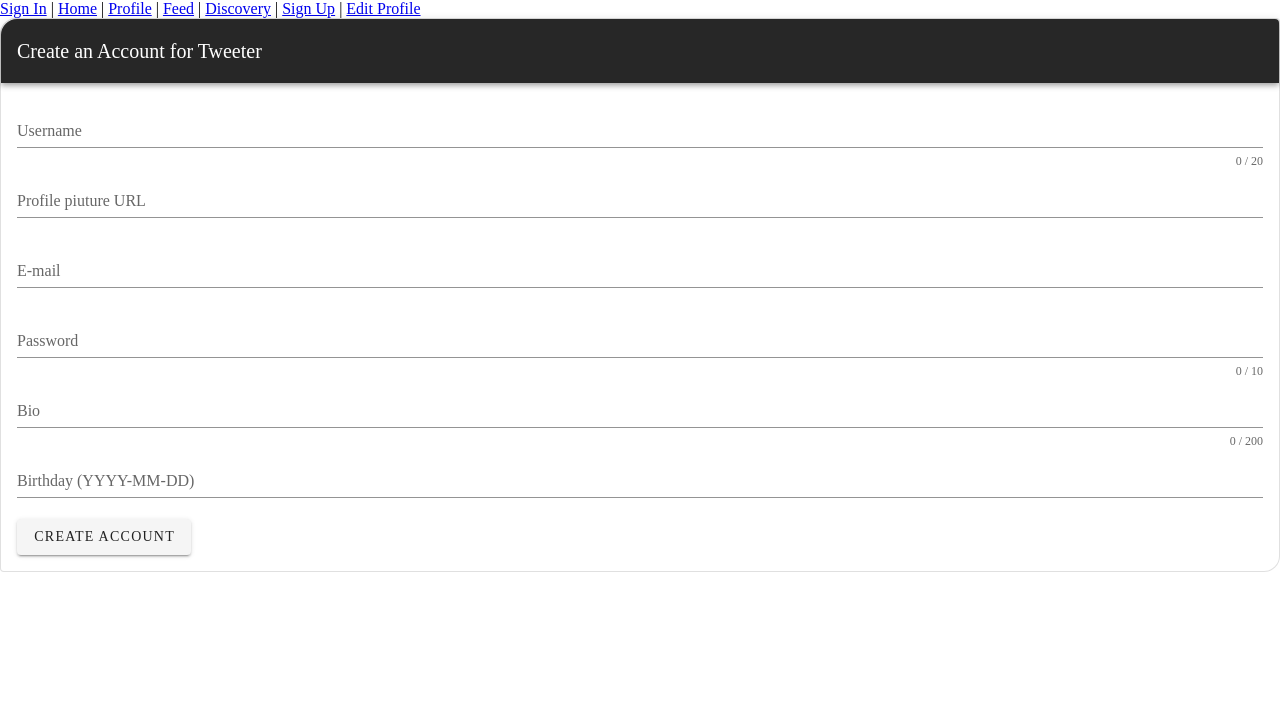
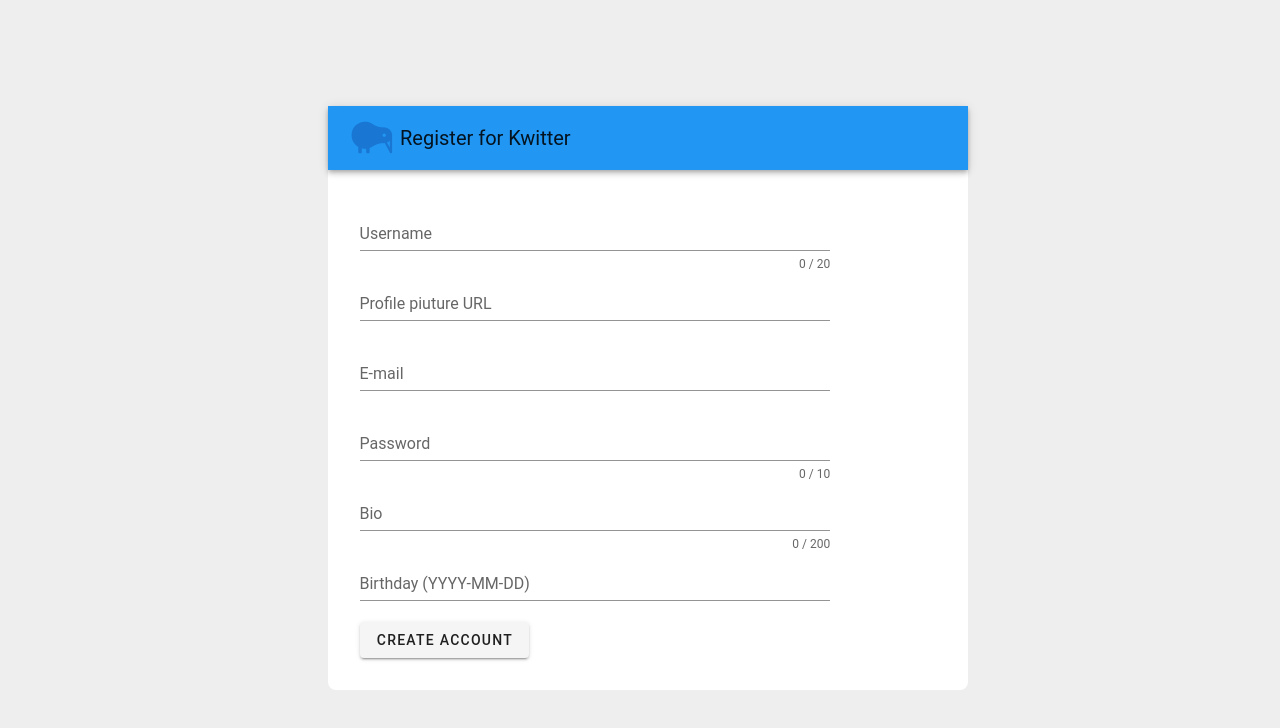
Before and after one commit to jackienguy/Tweeter, a Vue app in the folder tweeterproject/: page /#/Register in a window 1280 px wide. Shown: the top 728 px of the page. Built offline with nearby package versions, Linux system fonts and the light colour scheme.

Commit message:
updated register page to include vuetify wireframe for layout and style

```diff
--- a/tweeterproject/src/components/UserTweets.vue
+++ b/tweeterproject/src/components/UserTweets.vue
@@ -1,4 +1,5 @@
 <template>
+    <div>
         <div>
             <TweetBody
             v-for="tweet in tweets"
@@ -9,7 +10,9 @@
             :tweetId="tweet.tweetId"
             :userId="tweet.userId"
             />
+        </div>>
     </div>
+
 </template>
 
 <script>
@@ -27,6 +30,7 @@
             }
         },
          mounted () {
+            this.getTweets();
             this.getTweets()
         },
         methods: {
--- a/tweeterproject/src/router/index.js
+++ b/tweeterproject/src/router/index.js
@@ -18,6 +18,7 @@
   {
     path: '/Profile/:id',
     name: 'Profile',
+    props: true,
     component: Profile
   },
   {
--- a/tweeterproject/src/views/Profile.vue
+++ b/tweeterproject/src/views/Profile.vue
@@ -15,16 +15,7 @@
       app
     >
 
-      <UserInfoSheet
-        :userId="userId"
-        :bio="bio"
-        :username="username"
-        :email="email"
-        :password="password"
-        :birthdate="birthdate"
-        :imageUrl="imageUrl"
-        :bannerUrl="bannerUrl"
-      />
+      <UserInfoSheet/>
 
       <v-divider></v-divider>
 
--- a/tweeterproject/src/views/Register.vue
+++ b/tweeterproject/src/views/Register.vue
@@ -1,10 +1,38 @@
 <template>
 <!-- The form is from Vuetify -->
-  <form>
-    <v-card  elevation="12" outlined shaped tile>
-        <v-toolbar dark color="blue">
-            <v-toolbar-title>Create an Account for Tweeter</v-toolbar-title>
+<v-app id="inspire">
+    <v-app-bar
+      app
+      color="grey lighten-3"
+      flat
+    >
+    </v-app-bar>
+
+    <v-main class="grey lighten-3">
+      <v-container>
+          <v-col>
+            <v-sheet
+              id="registerForm"
+              min-height="60vh"
+              width="50vw"
+              rounded="lg"
+            >
+            <v-toolbar color="blue">
+              <v-icon
+              large
+              color="blue darken-2"
+              class="ma-2"
+              >
+                  fas fa-kiwi-bird
+              </v-icon>
+              <v-toolbar-title>Register for Kwitter</v-toolbar-title>
             </v-toolbar>
+            <v-card-text>
+              <v-row>
+                  <v-col
+                      cols="12"
+                      md="10"
+                  >
                       <v-card-text>
                         <v-text-field
                             v-model="username"
@@ -57,11 +85,16 @@
                             @input="$v.birthdate.$touch()"
                             @blur="$v.birthdate.$touch()"
                         ></v-text-field>
-
                         <v-btn class="mr-4" @click="submitSignup">Create Account</v-btn>
                       </v-card-text>
-    </v-card>
-  </form>
+                  </v-col>
+              </v-row>
+            </v-card-text>
+            </v-sheet>
+          </v-col>
+      </v-container>
+    </v-main>
+</v-app>
 </template>
 
 <script>
@@ -166,4 +199,7 @@
 </script>
 
 <style lang="scss" scoped>
+  #registerForm {
+    margin-left: 20vw
+  }
 </style>
--- a/tweeterproject/src/views/SignIn.vue
+++ b/tweeterproject/src/views/SignIn.vue
@@ -11,12 +11,20 @@
       <v-container>
           <v-col>
             <v-sheet
+              id="signinForm"
               min-height="60vh"
-              width="30vw"
+              width="35vw"
               rounded="lg"
 
             >
             <v-toolbar color="blue">
+                <v-icon
+                large
+                color="blue darken-2"
+                class="ma-2"
+                >
+                    fas fa-kiwi-bird
+                </v-icon>
                 <v-toolbar-title>Login to Kwitter</v-toolbar-title>
             </v-toolbar>
             <v-card-text>
@@ -136,7 +144,10 @@
 </script>
 
 <style lang="scss" scoped>
-    #loginBtn {
-        margin-left: 20px;
-    }
+   #signinForm {
+       margin-left: 30vw;
+   }
+   #loginBtn {
+       margin-left: 20px;
+   }
 </style>
```
Lines whose indentation alone changed are shown as unchanged.
